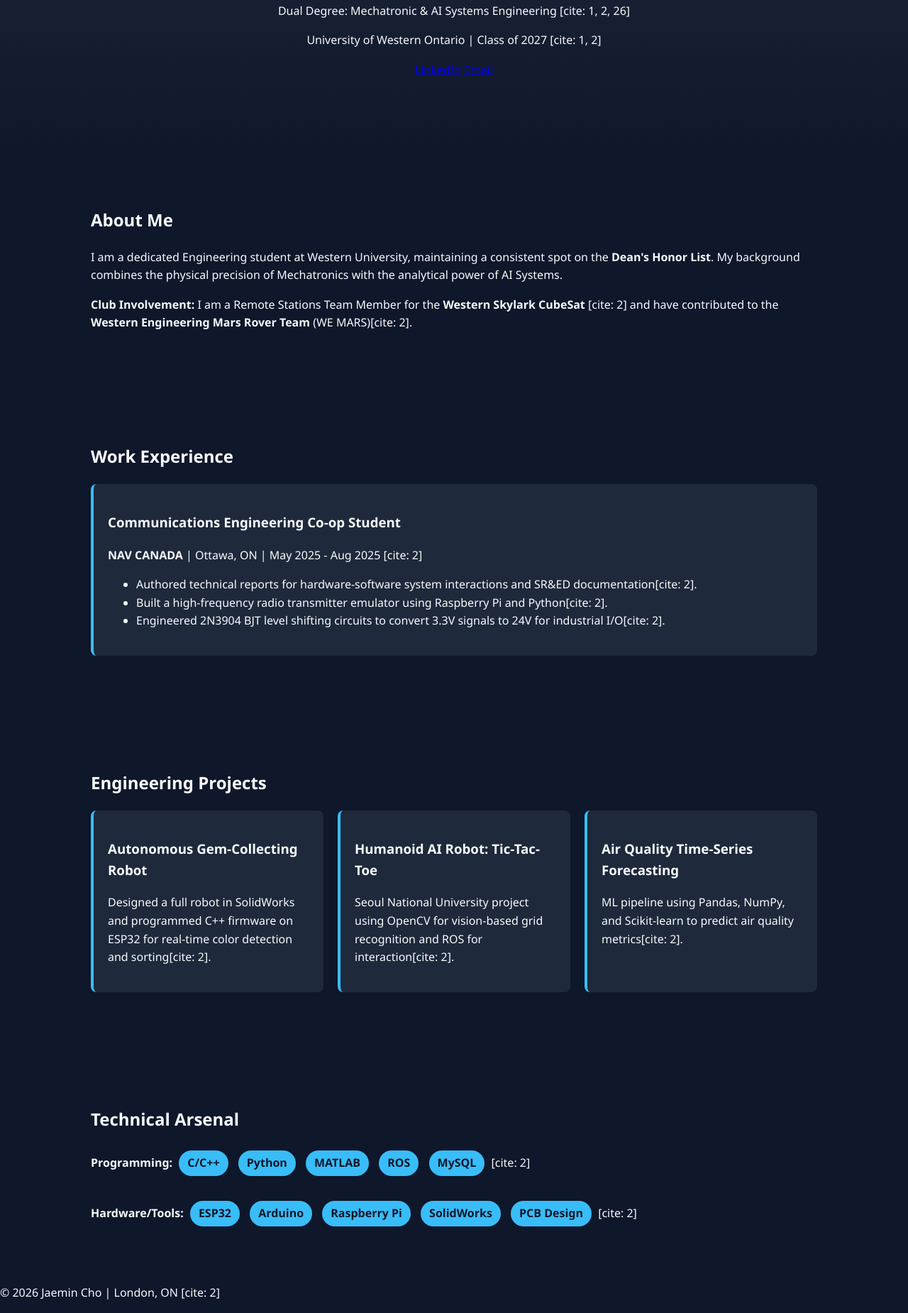
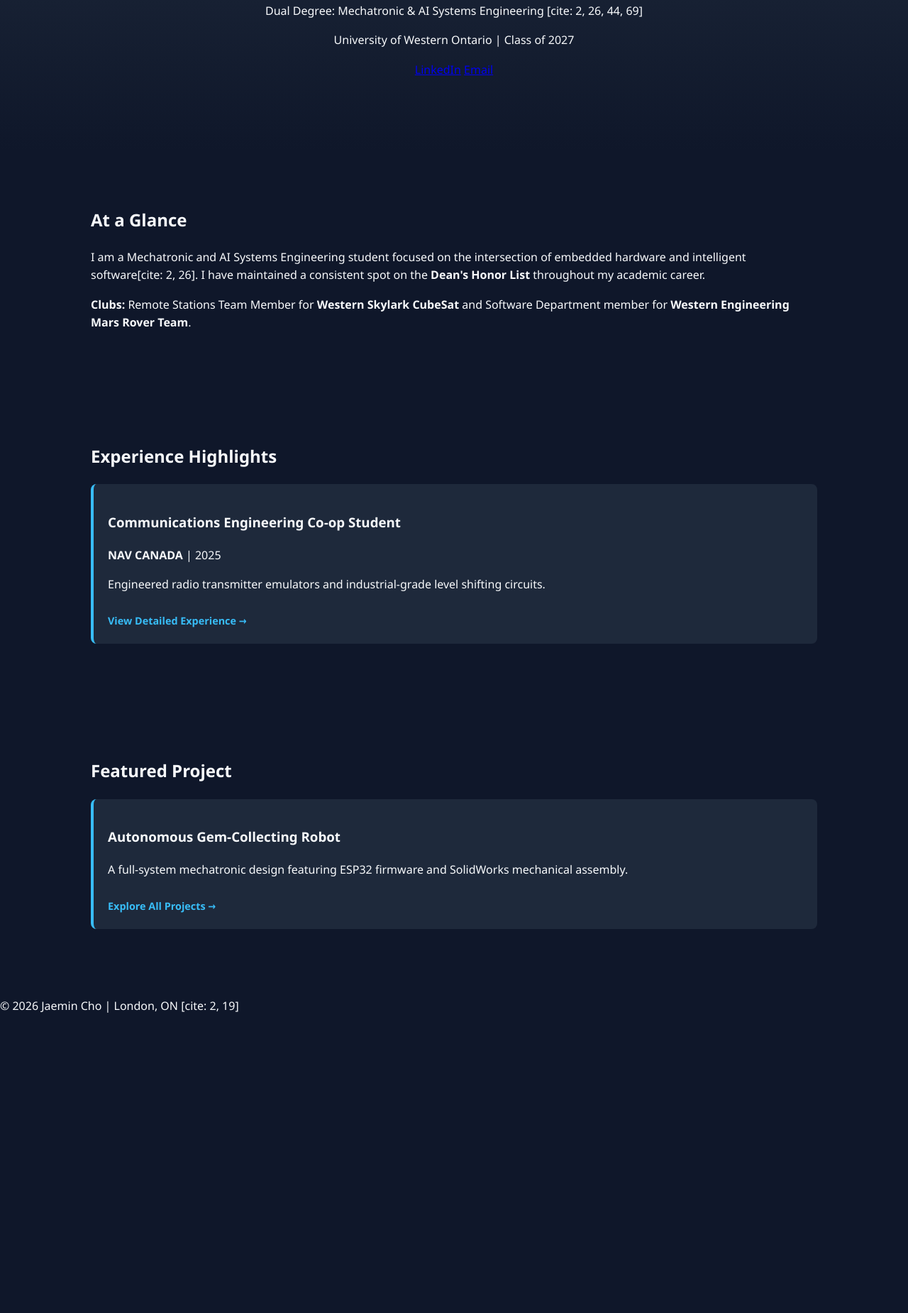
Before and after one commit to jaemin-cho04/jaemincho.github.io, a plain HTML site: page index.html in a window 1280 px wide. Shown: the part 281-2131 px from the top of the page at 71% size. After the commit the page ends 1728 px from the top, so only its background shows below. Drawn offline with Linux system fonts and the light colour scheme.

Commit message:
Transitioned to multi-page navigation

```diff
--- a/index.html
+++ b/index.html
@@ -10,17 +10,17 @@
     <nav>
         <div class="logo">Jaemin (Justin) Cho</div>
         <ul>
-            <li><a href="#about">About</a></li>
-            <li><a href="#experience">Experience</a></li>
-            <li><a href="#projects">Projects</a></li>
-            <li><a href="#skills">Skills</a></li>
+            <li><a href="index.html">Home</a></li>
+            <li><a href="experience.html">Work Experience</a></li>
+            <li><a href="projects.html">Projects</a></li>
+            <li><a href="education.html">Education</a></li>
         </ul>
     </nav>
 
     <header>
         <h1>Jaemin Cho</h1>
-        <p>Dual Degree: Mechatronic & AI Systems Engineering [cite: 1, 2, 26]</p>
-        <p>University of Western Ontario | Class of 2027 [cite: 1, 2]</p>
+        <p>Dual Degree: Mechatronic & AI Systems Engineering [cite: 2, 26, 44, 69]</p>
+        <p>University of Western Ontario | Class of 2027 </p>
         <div class="header-links">
             <a href="https://www.linkedin.com/in/jaemin-cho-854112272/" target="_blank">LinkedIn</a>
             <a href="mailto:justin_cho@icloud.com">Email</a>
@@ -28,52 +28,32 @@
     </header>
 
     <section id="about">
-        <h2>About Me</h2>
-        <p>I am a dedicated Engineering student at Western University, maintaining a consistent spot on the <strong>Dean's Honor List</strong>. My background combines the physical precision of Mechatronics with the analytical power of AI Systems.</p>
-        <p><strong>Club Involvement:</strong> I am a Remote Stations Team Member for the <strong>Western Skylark CubeSat</strong> [cite: 2] and have contributed to the <strong>Western Engineering Mars Rover Team</strong> (WE MARS)[cite: 2].</p>
+        <h2>At a Glance</h2>
+        <p>I am a Mechatronic and AI Systems Engineering student focused on the intersection of embedded hardware and intelligent software[cite: 2, 26]. I have maintained a consistent spot on the <strong>Dean's Honor List</strong> throughout my academic career.</p>
+        <p><strong>Clubs:</strong> Remote Stations Team Member for <strong>Western Skylark CubeSat</strong>  and Software Department member for <strong>Western Engineering Mars Rover Team</strong>.</p>
     </section>
 
-    <section id="experience">
-        <h2>Work Experience</h2>
+    <section>
+        <h2>Experience Highlights</h2>
         <div class="card">
             <h3>Communications Engineering Co-op Student</h3>
-            <p><strong>NAV CANADA</strong> | Ottawa, ON | May 2025 - Aug 2025 [cite: 2]</p>
-            <ul>
-                <li>Authored technical reports for hardware-software system interactions and SR&ED documentation[cite: 2].</li>
-                <li>Built a high-frequency radio transmitter emulator using Raspberry Pi and Python[cite: 2].</li>
-                <li>Engineered 2N3904 BJT level shifting circuits to convert 3.3V signals to 24V for industrial I/O[cite: 2].</li>
-            </ul>
+            <p><strong>NAV CANADA</strong> | 2025 </p>
+            <p>Engineered radio transmitter emulators and industrial-grade level shifting circuits.</p>
+            <a href="experience.html" class="view-more">View Detailed Experience →</a>
         </div>
     </section>
 
-    <section id="projects">
-        <h2>Engineering Projects</h2>
-        <div class="project-grid">
-            <div class="card">
-                <h3>Autonomous Gem-Collecting Robot</h3>
-                <p>Designed a full robot in SolidWorks and programmed C++ firmware on ESP32 for real-time color detection and sorting[cite: 2].</p>
-            </div>
-            <div class="card">
-                <h3>Humanoid AI Robot: Tic-Tac-Toe</h3>
-                <p>Seoul National University project using OpenCV for vision-based grid recognition and ROS for interaction[cite: 2].</p>
-            </div>
-            <div class="card">
-                <h3>Air Quality Time-Series Forecasting</h3>
-                <p>ML pipeline using Pandas, NumPy, and Scikit-learn to predict air quality metrics[cite: 2].</p>
-            </div>
-        </div>
-    </section>
-
-    <section id="skills">
-        <h2>Technical Arsenal</h2>
-        <div class="skills-container">
-            <strong>Programming:</strong> <span>C/C++</span> <span>Python</span> <span>MATLAB</span> <span>ROS</span> <span>MySQL</span> [cite: 2]<br><br>
-            <strong>Hardware/Tools:</strong> <span>ESP32</span> <span>Arduino</span> <span>Raspberry Pi</span> <span>SolidWorks</span> <span>PCB Design</span> [cite: 2]
+    <section>
+        <h2>Featured Project</h2>
+        <div class="card">
+            <h3>Autonomous Gem-Collecting Robot</h3>
+            <p>A full-system mechatronic design featuring ESP32 firmware and SolidWorks mechanical assembly.</p>
+            <a href="projects.html" class="view-more">Explore All Projects →</a>
         </div>
     </section>
 
     <footer>
-        <p>&copy; 2026 Jaemin Cho | London, ON [cite: 2]</p>
+        <p>&copy; 2026 Jaemin Cho | London, ON [cite: 2, 19]</p>
     </footer>
 </body>
 </html>
--- a/style.css
+++ b/style.css
@@ -63,3 +63,16 @@ img, video {
     max-width: 100%;
     border-radius: 4px;
 }
+
+.view-more {
+    display: inline-block;
+    margin-top: 10px;
+    color: var(--accent);
+    text-decoration: none;
+    font-weight: bold;
+    font-size: 0.9rem;
+}
+
+.view-more:hover {
+    text-decoration: underline;
+}
```
Also changed, not shown: experience.html (added, +36 -0 lines).
